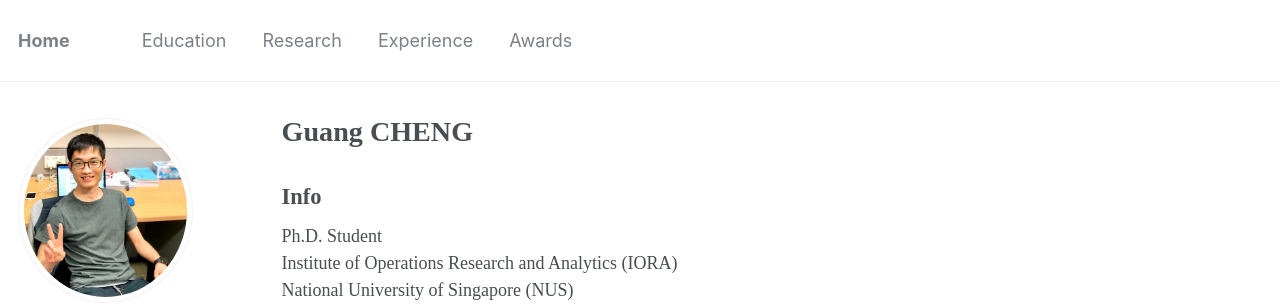
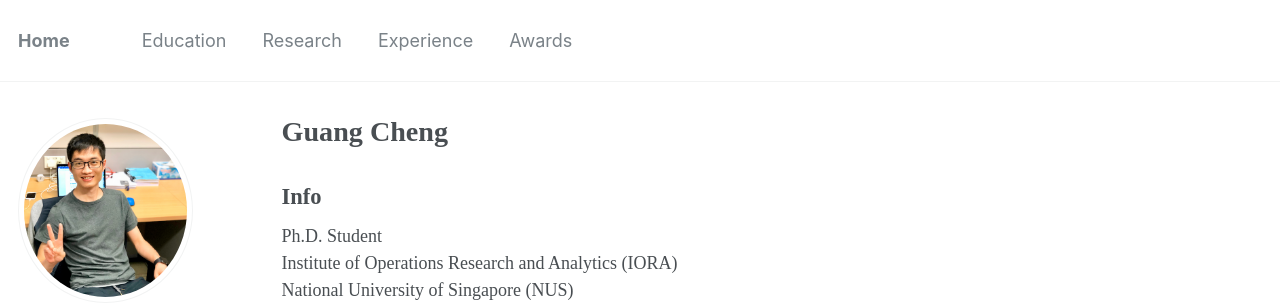
Before and after one commit to gcheng-nus/gcheng-nus.github.io, a Jekyll site: the page built from _pages/about.md, in a window 1280 px wide. Shown: the top 308 px of the page. Built offline with Jekyll 4.4.1, drawn with Linux system fonts in a browser that asks for light colours; some web fonts are replaced.

```diff
--- a/_pages/about.md
+++ b/_pages/about.md
@@ -1,6 +1,6 @@
 ---
 permalink: /
-title: "Guang CHENG"
+title: "Guang Cheng"
 excerpt: "About me"
 author_profile: true
 redirect_from:
```
